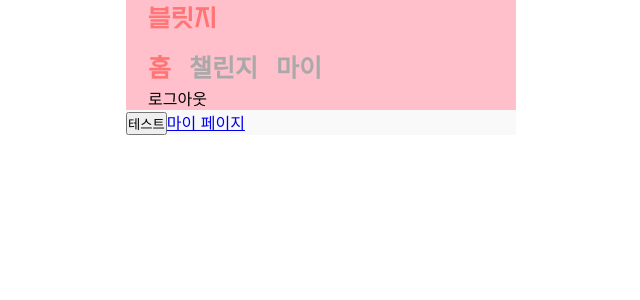
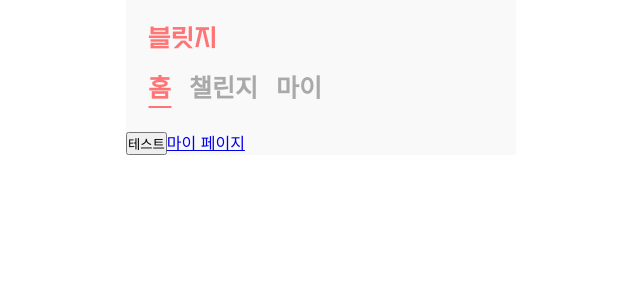
Before and after one commit to Club-PARD/PARD_4th_GwangGi_FE, a React (Create React App) app: page / in a window 1280 px wide. Shown: the top 300 px of the page, without its empty margins (319-959 px from the left). Built offline with nearby package versions, Linux system fonts and the light colour scheme; sample sign-in values are in the browser's storage; a web font is replaced by a local one.

Commit message:
edit : MenuItem Styling

```diff
--- a/src/Layout/Header.js
+++ b/src/Layout/Header.js
@@ -30,16 +30,16 @@ function Header() {
                 <MenuItem to = "/list" isActive={getCurrentPath() === "list"}>챌린지</MenuItem>
                 <MenuItem to = "/mypage" isActive={getCurrentPath() === "mypage"}>마이</MenuItem>
             </MenuBox>
-            <LogOut onClick={handleLogOut}>로그아웃</LogOut>
+            {/* <LogOut onClick={handleLogOut}>로그아웃</LogOut> */}
         </HeaderContainer>
     )
 }
 
 const HeaderContainer = styled(BaseContainer)`
-    height : 110px;
+    height : 130px;
     padding : 0px 22px;
     box-sizing: border-box;
-    background-color: pink;
+    padding-top: 20px;
 `;
 
 const LogoText = styled.p`
@@ -69,17 +69,37 @@ const MenuBox = styled.div`
 const MenuItem = styled(Link)`
     font-family: 'PretendardVariable';
     font-size: 25px;
-    font-weight: 700;
+    font-weight: 600;
     line-height: 32.5px;
     text-align: left;
     margin-right: 18px;
     color: ${props => props.isActive ? '#FF7575' : '#A9A9A9'};
+    text-decoration: none;
+    position: relative;
+    display: inline-block;
 
-    text-decoration: none;
+    &::after {
+        content: '';
+        position: absolute;
+        bottom: -2px;
+        left: 50%;
+        width: ${props => props.isActive ? '100%' : '0'};
+        height: 2px;
+        background-color: #FF7575;
+        transition: width 0.5s ease, transform 0.5s ease;
+        transform: ${props => props.isActive ? 'translateX(-50%)' : 'translateX(-50%)'};
+    }
 
-    &:hover{
-        color : #FF7575;
+    &:hover::after {
+        width: 100%;
+        transform: translateX(-50%);
+    }
+
+    &:hover {
+        color: #FF7575;
     }
 `;
 
+
+
 export default Header;
```
